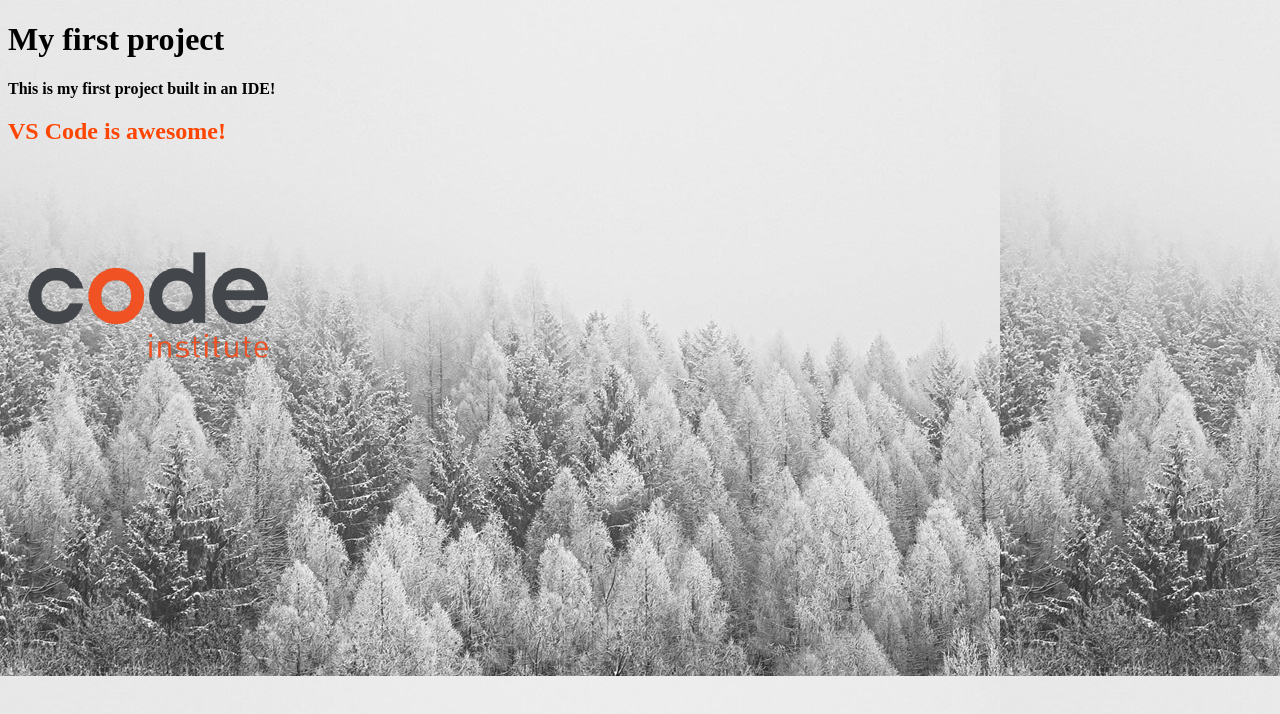
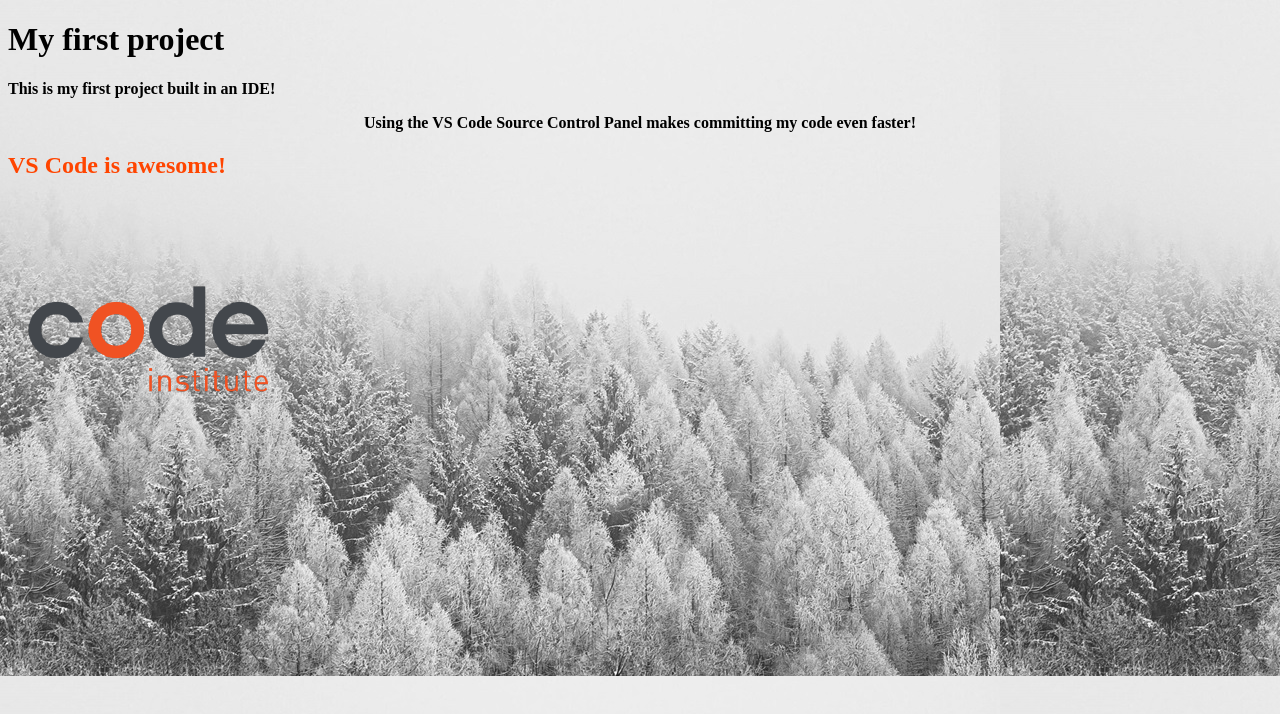
Before and after one commit to hassib-95/my-first-project, a plain HTML site: page index.html in a window 1280 px wide. Drawn offline with Linux system fonts and the light colour scheme.

Commit message:
Add centered text paragraph and style rule for text-center class

```diff
--- a/assets/css/styles.css
+++ b/assets/css/styles.css
@@ -6,3 +6,6 @@ h2 {
 color: orangered
 }
 p {font-weight: bold;}
+
+.text-center {
+text-align: center;}
--- a/index.html
+++ b/index.html
@@ -9,6 +9,7 @@
   <body>
     <h1>My first project</h1>
     <p>This is my first project built in an IDE!</p>
+    <p class="text-center">Using the VS Code Source Control Panel makes committing my code even faster!</p>
     <h2>VS Code is awesome!</h2>
     <img src="assets/images/ci-logo (1).png" alt="Code Institute Logo" />
   </body>
```
